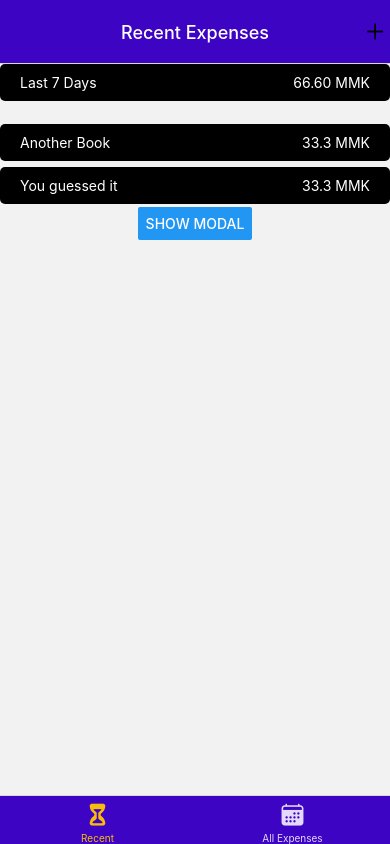
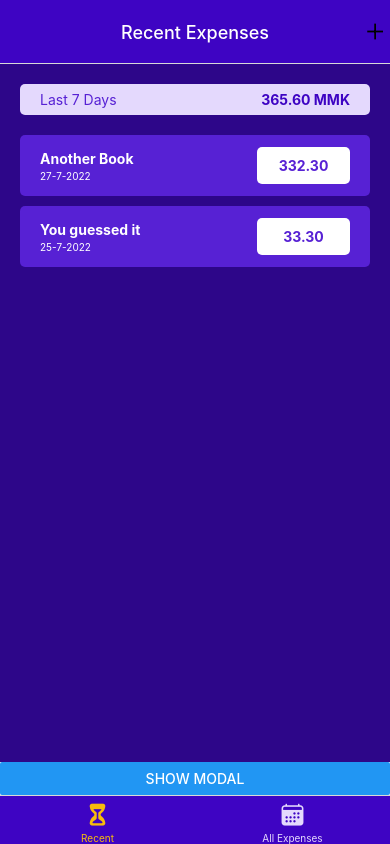
Before and after one commit to myoaung99/expenses-tracker, a React Native app: screen /RecentExpenses in a window 390 px wide. Built offline with nearby package versions, Linux system fonts and the light colour scheme.

Commit message:
style expense list + summary

```diff
--- a/components/Expense/ExpenseItem.js
+++ b/components/Expense/ExpenseItem.js
@@ -1,11 +1,18 @@
 import React from "react";
+import { GlobalStyles } from "./../../constants/styles";
 import { Text, View, StyleSheet } from "react-native";
+import { getFormattedDate } from "../../util/date";
 
 const ExpenseItem = ({ expense }) => {
   return (
     <View style={styles.item}>
-      <Text style={styles.itemText}>{expense.name}</Text>
-      <Text style={styles.itemText}>{expense.amount} MMK</Text>
+      <View>
+        <Text style={styles.itemText}>{expense.name}</Text>
+        <Text style={styles.itemDate}>
+          {getFormattedDate(new Date(expense.date))}
+        </Text>
+      </View>
+      <Text style={styles.itemAmount}>{expense.amount.toFixed(2)}</Text>
     </View>
   );
 };
@@ -18,14 +25,30 @@ const styles = StyleSheet.create({
     flexDirection: "row",
     alignItems: "center",
     justifyContent: "space-between",
-    marginVertical: 3,
-
-    paddingVertical: 10,
+    marginBottom: 10,
+    paddingVertical: 12,
     paddingHorizontal: 20,
     borderRadius: 5,
-    backgroundColor: "black",
+    backgroundColor: GlobalStyles.colors.primary400,
   },
   itemText: {
     color: "white",
+    fontWeight: "bold",
+    marginBottom: 3,
+  },
+
+  itemAmount: {
+    color: GlobalStyles.colors.primary400,
+    textAlign: "center",
+    fontWeight: "bold",
+    backgroundColor: "white",
+    padding: 10,
+    borderRadius: 5,
+    minWidth: "30%",
+    maxWidth: "40%",
+  },
+  itemDate: {
+    fontSize: 10,
+    color: "white",
   },
 });
--- a/components/Expense/ExpenseOutput.js
+++ b/components/Expense/ExpenseOutput.js
@@ -1,6 +1,8 @@
 import React from "react";
+import { View, StyleSheet } from "react-native";
 import ExpenseSummary from "./ExpenseSummary";
 import ExpenseList from "./ExpenseList";
+import { GlobalStyles } from "../../constants/styles";
 
 const ExpenseOutput = ({ isRecent, expenses }) => {
   let expenseList = [...expenses];
@@ -17,11 +19,19 @@ const ExpenseOutput = ({ isRecent, expenses }) => {
   }
 
   return (
-    <>
+    <View style={styles.container}>
       <ExpenseSummary isRecent={isRecent} expenses={expenseList} />
       <ExpenseList expenses={expenseList} />
-    </>
+    </View>
   );
 };
 
 export default ExpenseOutput;
+
+const styles = StyleSheet.create({
+  container: {
+    flex: 1,
+    padding: 20,
+    backgroundColor: GlobalStyles.colors.primary700,
+  },
+});
--- a/components/Expense/ExpenseSummary.js
+++ b/components/Expense/ExpenseSummary.js
@@ -1,4 +1,5 @@
 import React from "react";
+import { GlobalStyles } from "./../../constants/styles";
 import { View, Text, StyleSheet } from "react-native";
 
 const ExpenseSummary = ({ isRecent, expenses }) => {
@@ -13,8 +14,8 @@ const ExpenseSummary = ({ isRecent, expenses }) => {
 
   return (
     <View style={styles.summaryContainer}>
-      <Text style={styles.summary}>{summaryText}</Text>
-      <Text style={styles.summary}>{total} MMK</Text>
+      <Text style={styles.period}>{summaryText}</Text>
+      <Text style={styles.total}>{total} MMK</Text>
     </View>
   );
 };
@@ -23,17 +24,21 @@ export default ExpenseSummary;
 
 const styles = StyleSheet.create({
   summaryContainer: {
-    width: "100%",
     flexDirection: "row",
     alignItems: "center",
     justifyContent: "space-between",
 
-    paddingVertical: 10,
+    paddingVertical: 7,
     paddingHorizontal: 20,
     borderRadius: 5,
-    backgroundColor: "black",
+    backgroundColor: GlobalStyles.colors.primary50,
   },
-  summary: {
-    color: "white",
+  period: {
+    color: GlobalStyles.colors.primary400,
+  },
+  total: {
+    fontWeight: "bold",
+
+    color: GlobalStyles.colors.primary500,
   },
 });
--- a/screen/AllExpenses.js
+++ b/screen/AllExpenses.js
@@ -7,7 +7,7 @@ const DUMMY_EXPENSES = [
   {
     id: "e1",
     name: "Book",
-    amount: 33.3,
+    amount: 333.3,
     date: new Date(2022, 7, 2),
   },
   {
@@ -43,21 +43,5 @@ export default RecentExpenses;
 const styles = StyleSheet.create({
   container: {
     flex: 1,
-    alignItems: "center",
-    padding: 16,
-  },
-  totalContainer: {
-    width: "100%",
-    flexDirection: "row",
-    alignItems: "center",
-    justifyContent: "space-between",
-
-    paddingVertical: 10,
-    paddingHorizontal: 20,
-    borderRadius: 5,
-    backgroundColor: "black",
-  },
-  totalText: {
-    color: "white",
   },
 });
--- a/screen/RecentExpenses.js
+++ b/screen/RecentExpenses.js
@@ -9,13 +9,13 @@ const DUMMY_EXPENSES = [
   {
     id: "e1",
     name: "Book",
-    amount: 33.3,
+    amount: 323.3,
     date: new Date(2022, 7, 2),
   },
   {
     id: "e2",
     name: "Another Book",
-    amount: 33.3,
+    amount: 332.3,
     date: new Date(2022, 6, 27),
   },
   {
@@ -55,7 +55,5 @@ export default RecentExpenses;
 const styles = StyleSheet.create({
   container: {
     flex: 1,
-    alignItems: "center",
-    padding: 16,
   },
 });
--- /dev/null
+++ b/util/date.js
@@ -0,0 +1,3 @@
+export const getFormattedDate = (date) => {
+  return `${date.getDate()}-${date.getMonth() + 1}-${date.getFullYear()}`;
+};
```
